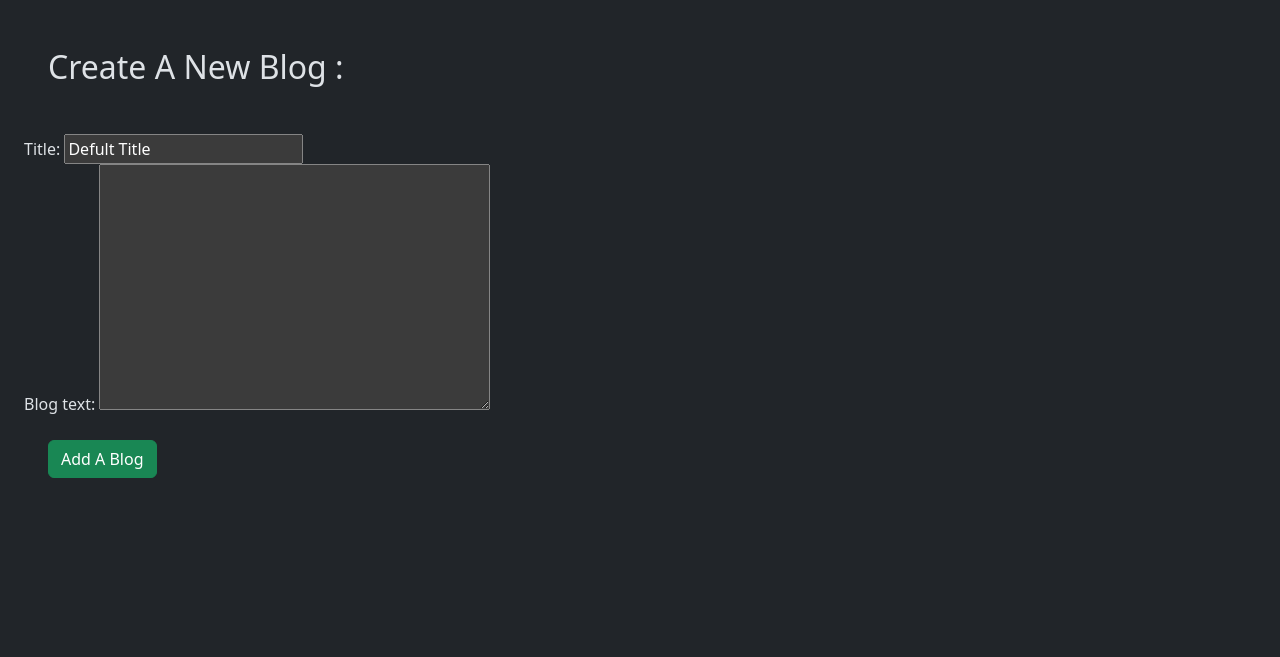
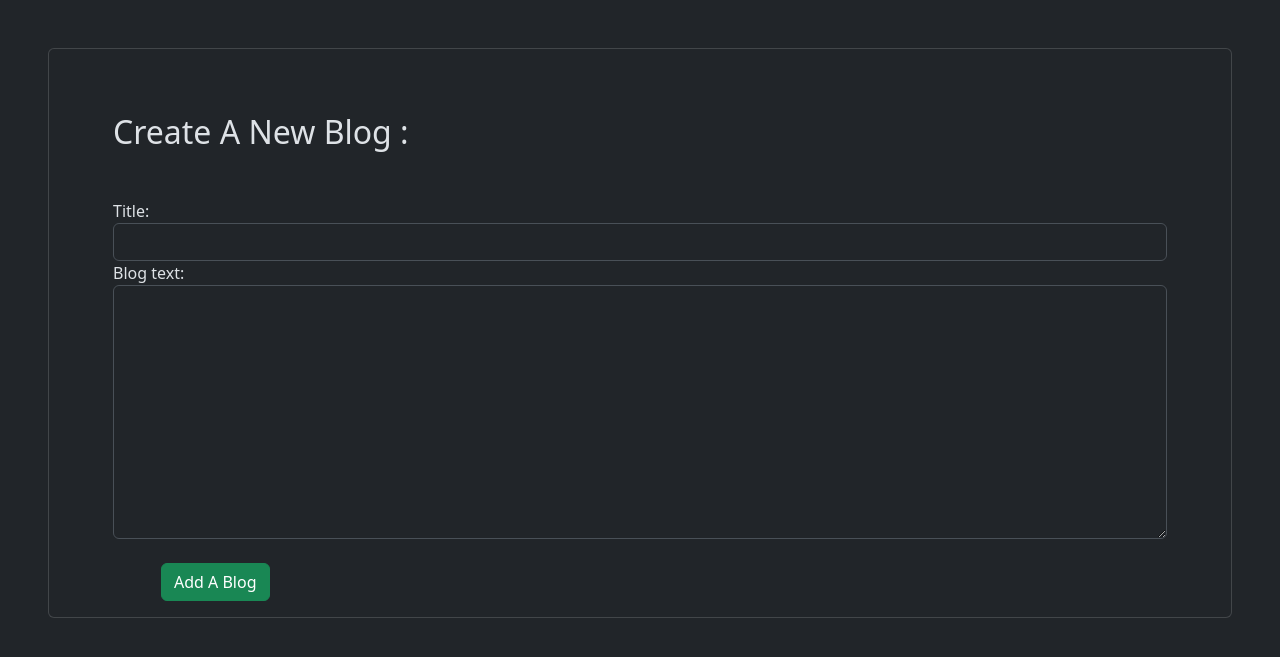
Before and after one commit to Deep-Gajjar-07/DailyMuse-Blog-Website-Django, a Django app: page /create-blog/ in a window 1280 px wide. Shown: the part 56-713 px from the top of the page. Run offline with Django 5.2, Linux system fonts and the light colour scheme; the visitor is signed in with stand-in values (Sample User, id 1).

Commit message:
Change The Styleing of the Form

```diff
--- a/DailyMuseHQ/DailyMuse/forms.py
+++ b/DailyMuseHQ/DailyMuse/forms.py
@@ -8,8 +8,20 @@ class BlogForm(forms.ModelForm):
         model = Blog
         fields = ['title','blog_text']
 
+        # for custom forms for adding a blog!!
+        widgets = {
+            'title' : forms.TextInput(attrs={'class':'form-control'}),
+            'blog_text' : forms.Textarea(attrs={'class':'form-control'})
+        }
+
 class UserRegistrationForm(UserCreationForm):
     email = forms.EmailField()
     class Meta:
         model = User
-        fields = ('username','email','password1','password2')
+        fields = ['username','email','password1','password2']
+
+    # apply Bootstrap classes to password fields
+    def __init__(self,*args,**kwargs):
+        super().__init__(*args,**kwargs)
+        for field in self.fields.values():
+            field.widget.attrs.update({'class':'form-control'})
--- a/DailyMuseHQ/DailyMuse/models.py
+++ b/DailyMuseHQ/DailyMuse/models.py
@@ -6,7 +6,7 @@ from django.utils import timezone
 
 class Blog(models.Model):
     user = models.ForeignKey(User,on_delete=models.CASCADE)
-    title = models.CharField(default='Defult Title')
+    title = models.CharField()
     blog_text = models.TextField()
     created_at = models.DateField(default=timezone.now)
     updated_at = models.DateField(auto_now=True)
--- a/DailyMuseHQ/DailyMuse/templates/blog_form.html
+++ b/DailyMuseHQ/DailyMuse/templates/blog_form.html
@@ -11,18 +11,21 @@ Create A Blog - DailyMuse
 
 {% block content %}
 
+<div class="d-flex-justify-content-center card p-3 m-5">
     {% if form.instance.pk %}
         <h2 class="m-5">Edit A Blog : </h2>
     {% else %}
         <h2 class="m-5">Create A New Blog : </h2>
     {% endif %}
-
+    <div class="mx-5">
+        <div class="form form-group">
             <form method="post">
                 {% csrf_token %}
-    <div class="mx-4 form">
                     {{form}}
-    </div>
                 <button type="submit" class="mx-5 mt-4 btn btn-success">Add A Blog</button>
             </form>
+        </div>
+    </div>
+</div>
 
 {% endblock %}
--- a/DailyMuseHQ/DailyMuse/templates/blog_list.html
+++ b/DailyMuseHQ/DailyMuse/templates/blog_list.html
@@ -14,11 +14,11 @@ Home Page - DailyMuse
         <div class="card">
         <div class="card-body">
             <h5 class="card-title">{{blog.title}}</h5>
-            <p class="fs-6 text-body-secondary">by {{blog.user}} <br> On {{blog.created_at}}</p>
+            <p class="fs-6 text-body-secondary">by {{blog.user}} • On {{blog.created_at}}</p>
             <hr>
             <p class="card-text">{{blog.blog_text}}</p>
             {% if blog.user == user %}
-                <a href="{% url 'edit_blog' blog.id %}"><i class="fa-solid fa-pencil" style="color: #ebe6e6ff;"></i></a>
+                <a href="{% url 'edit_blog' blog.id %}"><i class="fa-solid fa-pencil" style="color: #9279f8ff;"></i></a>
                 <a href="{% url "delete_blog" blog.id %}"><i class="fa-solid fa-trash mx-4" style="color: #ff0000ff;"></i></a>
             {% endif %}
         </div>
--- a/DailyMuseHQ/DailyMuse/views.py
+++ b/DailyMuseHQ/DailyMuse/views.py
@@ -12,6 +12,7 @@ def blogs(request):
 
 @login_required
 def create_blog(request):
+    form_class = BlogForm
     if request.method == "POST":
         form = BlogForm(request.POST)
         if form.is_valid():
@@ -51,6 +52,7 @@ def delete_blog(request,blog_id):
     return render(request,'delete_confim_blog.html',{'blog':blog})
 
 def register(request):
+    form_class = UserRegistrationForm
     if request.method == 'POST':
         form = UserRegistrationForm(request.POST)
         if form.is_valid():
```
Also changed, not shown: DailyMuseHQ/templates/registration/login.html (+13 -7 lines), DailyMuseHQ/templates/registration/register.html (+11 -7 lines). Lines whose indentation alone changed are shown as unchanged.
